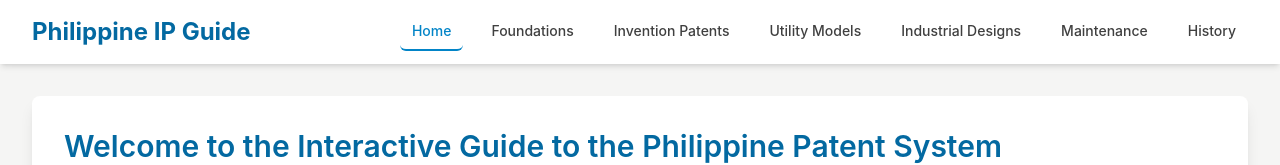
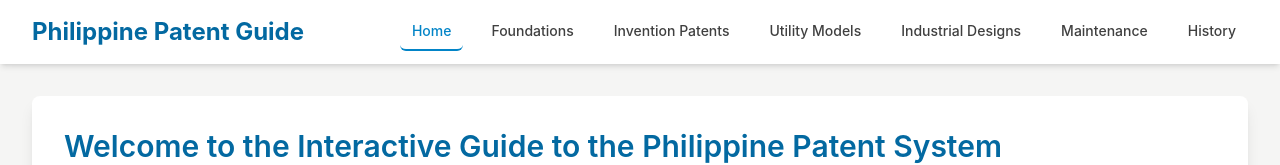
Before and after one commit to ksrevelar/PH-ip-guide, a plain HTML site: page index.html in a window 1280 px wide. Shown: the top 165 px of the page. Drawn offline with nearby package versions, Linux system fonts and the light colour scheme.

Commit message:
Update index.html

```diff
--- a/index.html
+++ b/index.html
@@ -55,7 +55,7 @@
         <nav class="container mx-auto px-4 sm:px-6 lg:px-8">
             <div class="flex items-center justify-between h-16">
                 <div class="flex-shrink-0">
-                    <h1 class="text-2xl font-bold text-sky-700">Philippine IP Guide</h1>
+                    <h1 class="text-2xl font-bold text-sky-700">Philippine Patent Guide</h1>
                 </div>
                 <div class="hidden md:block">
                     <div class="ml-10 flex items-baseline space-x-4">
```
